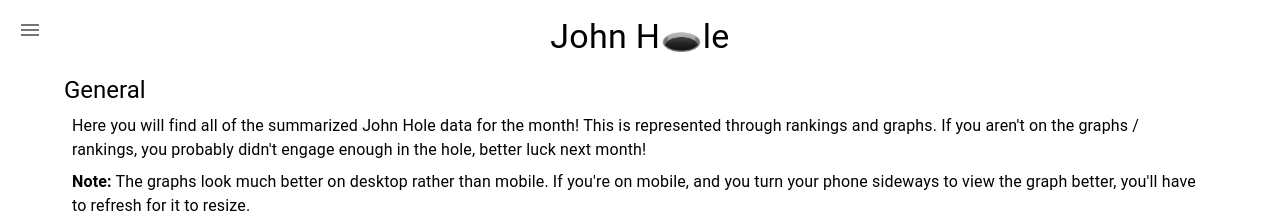
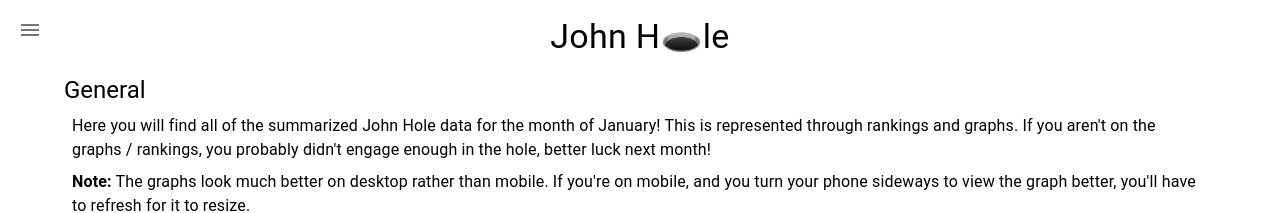
Before and after one commit to taipeik9/john-hole, a React (Vite) app in the folder app/: page /john-hole/general in a window 1280 px wide. Shown: the top 213 px of the page. Built offline with nearby package versions, Linux system fonts and the light colour scheme.

Commit message:
updated wording

```diff
--- a/app/src/pages/General.tsx
+++ b/app/src/pages/General.tsx
@@ -105,10 +105,10 @@ export default function General() {
       <Box sx={{ width: "100%" }}>
         <Typography variant="h5">General</Typography>
         <Typography sx={{ m: 1 }}>
-          Here you will find all of the summarized John Hole data for the month!
-          This is represented through rankings and graphs. If you aren't on the
-          graphs / rankings, you probably didn't engage enough in the hole,
-          better luck next month!
+          Here you will find all of the summarized John Hole data for the month
+          of January! This is represented through rankings and graphs. If you
+          aren't on the graphs / rankings, you probably didn't engage enough in
+          the hole, better luck next month!
         </Typography>
         <Typography sx={{ m: 1 }}>
           <b>Note:</b> The graphs look much better on desktop rather than
```
